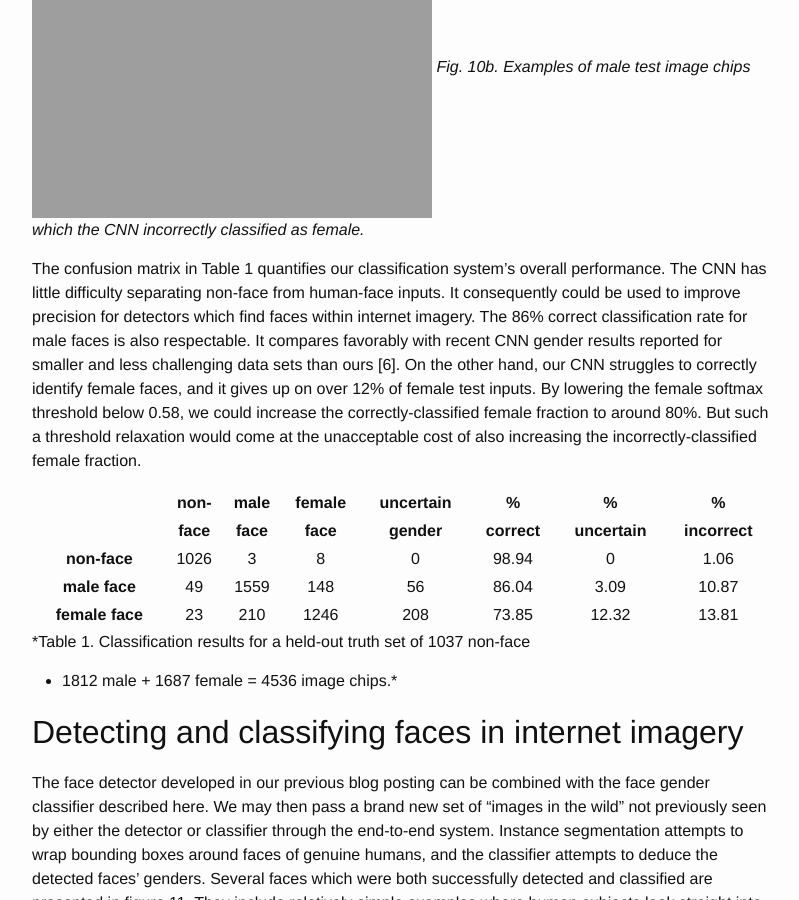
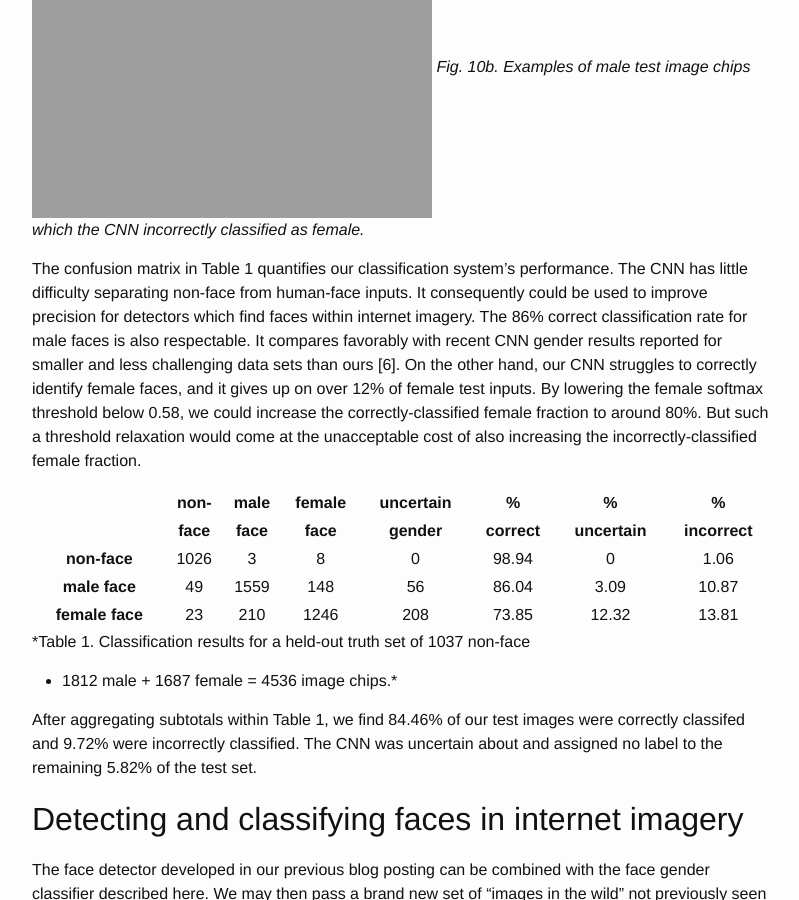
Before and after one commit to PeterCho/blog, a Jekyll site: the page built from _posts/2016-08-09-cvml.markdown, in a window 1280 px wide and 900 px high, scrolled down 8608 px. Shown: the whole window, without its empty margins (238-1037 px from the left). Built offline with Jekyll 4.4.1, drawn with Linux system fonts in a browser that asks for light colours.

Commit message:
Added final total percentages to gender blog results

```diff
--- a/_posts/2016-08-09-cvml.markdown
+++ b/_posts/2016-08-09-cvml.markdown
@@ -281,17 +281,17 @@ classified as male.*
 classified as female.*
 
 The confusion matrix in Table 1 quantifies our classification system's
-overall performance.  The CNN has little difficulty separating non-face
-from human-face inputs.  It consequently could be used to improve precision
-for detectors which find faces within internet imagery.  The 86%
-correct classification rate for male faces is also respectable.  It
-compares favorably with recent CNN gender results reported for smaller and
-less challenging data sets than ours [6].  On the other hand, our CNN
-struggles to correctly identify female faces, and it gives up on over 12%
-of female test inputs.  By lowering the female softmax threshold below
-0.58, we could increase the correctly-classified female fraction to around
-80%.  But such a threshold relaxation would come at the unacceptable cost
-of also increasing the incorrectly-classified female fraction.
+performance.  The CNN has little difficulty separating non-face from
+human-face inputs.  It consequently could be used to improve precision for
+detectors which find faces within internet imagery.  The 86% correct
+classification rate for male faces is also respectable.  It compares
+favorably with recent CNN gender results reported for smaller and less
+challenging data sets than ours [6].  On the other hand, our CNN struggles
+to correctly identify female faces, and it gives up on over 12% of female
+test inputs.  By lowering the female softmax threshold below 0.58, we could
+increase the correctly-classified female fraction to around 80%.  But such
+a threshold relaxation would come at the unacceptable cost of also
+increasing the incorrectly-classified female fraction.
 
 <table style="width:100%">
   <thead>
@@ -353,6 +353,11 @@ of also increasing the incorrectly-classified female fraction.
 
 *Table 1. Classification results for a held-out truth set of 1037 non-face
 + 1812 male + 1687 female = 4536 image chips.*
+
+After aggregating subtotals within Table 1, we find 84.46% of our test
+images were correctly classifed and 9.72% were incorrectly classified.  The
+CNN was uncertain about and assigned no label to the remaining 5.82% of the
+test set.
 
 ## Detecting and classifying faces in internet imagery
 
```
